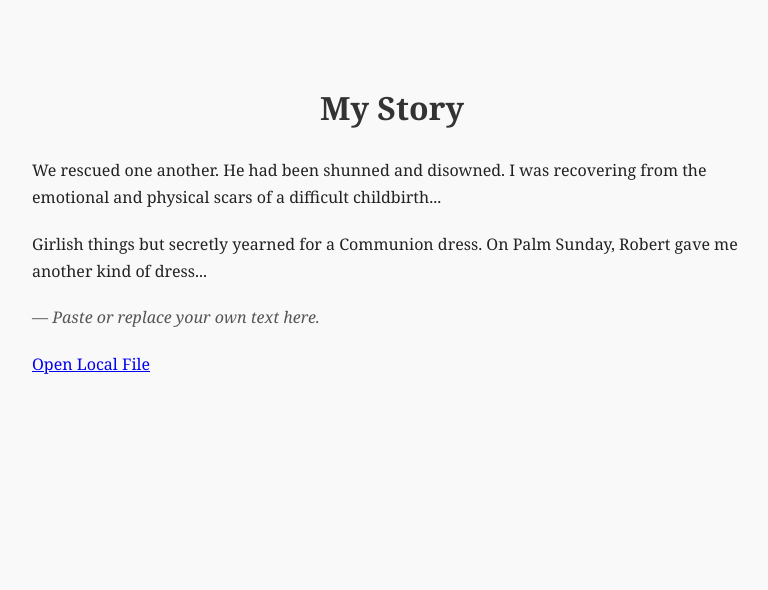
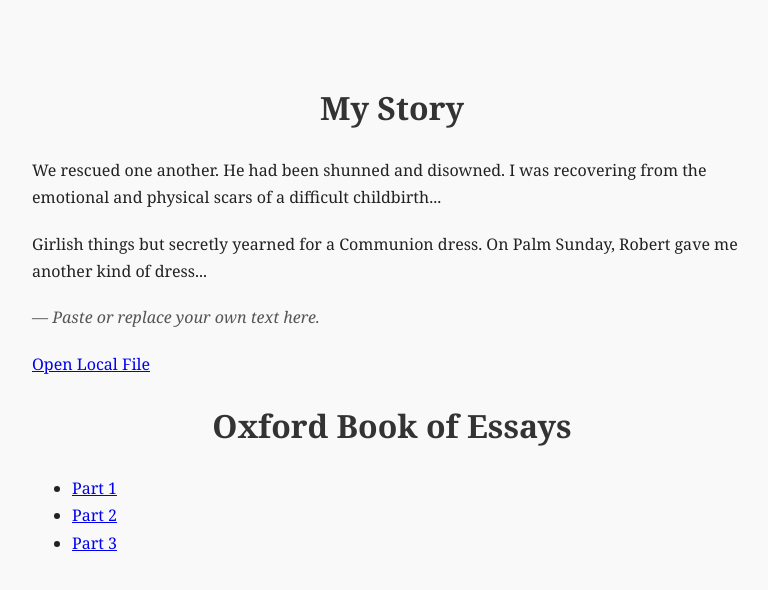
Before and after one commit to dpan007/dpan007.github.io, a plain HTML site: page index.html in a window 1280 px wide. Shown: the whole page, without its empty margins (248-1016 px from the left). Drawn offline with Linux system fonts and the light colour scheme.

Commit message:
Update index.html

```diff
--- a/index.html
+++ b/index.html
@@ -38,4 +38,10 @@
   <p class="note">— Paste or replace your own text here.</p>
   <a href="file:///home/dpan/Downloads/OxfordBookofEssays.html">Open Local File</a>
 </body>
+<h1>Oxford Book of Essays</h1>
+<ul>
+  <li><a href="part1.html">Part 1</a></li>
+  <li><a href="part2.html">Part 2</a></li>
+  <li><a href="part3.html">Part 3</a></li>
+</ul>
 </html>
```
